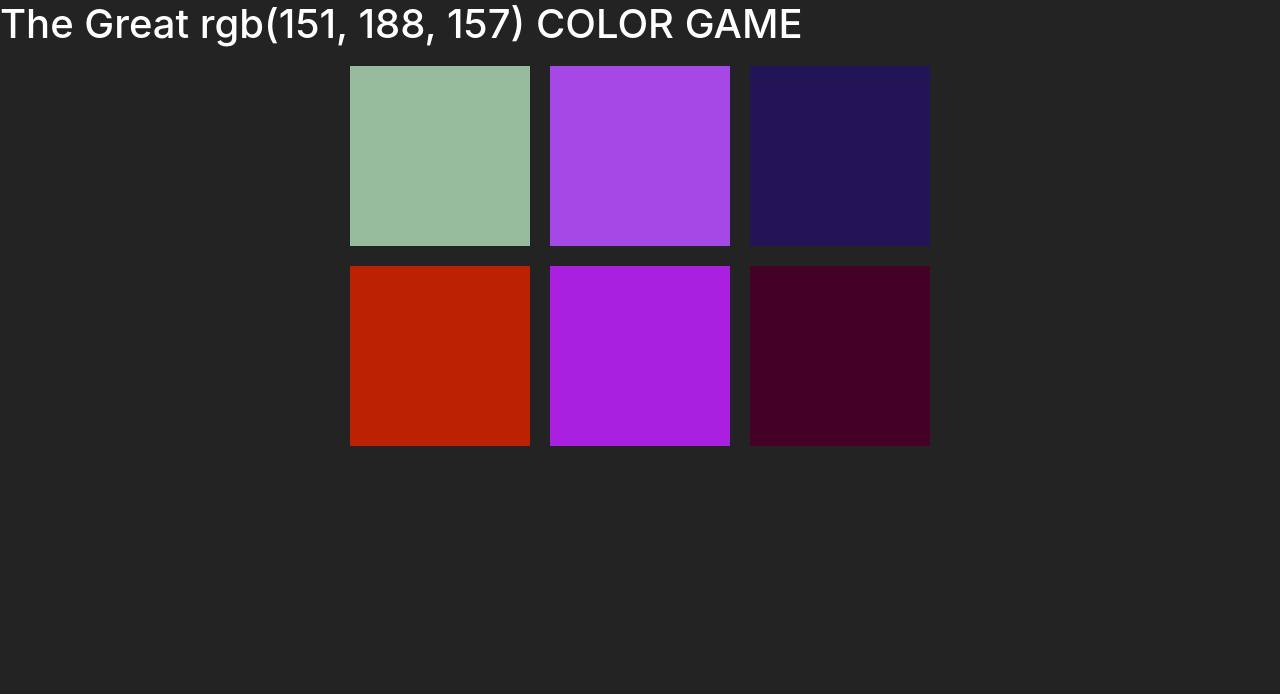
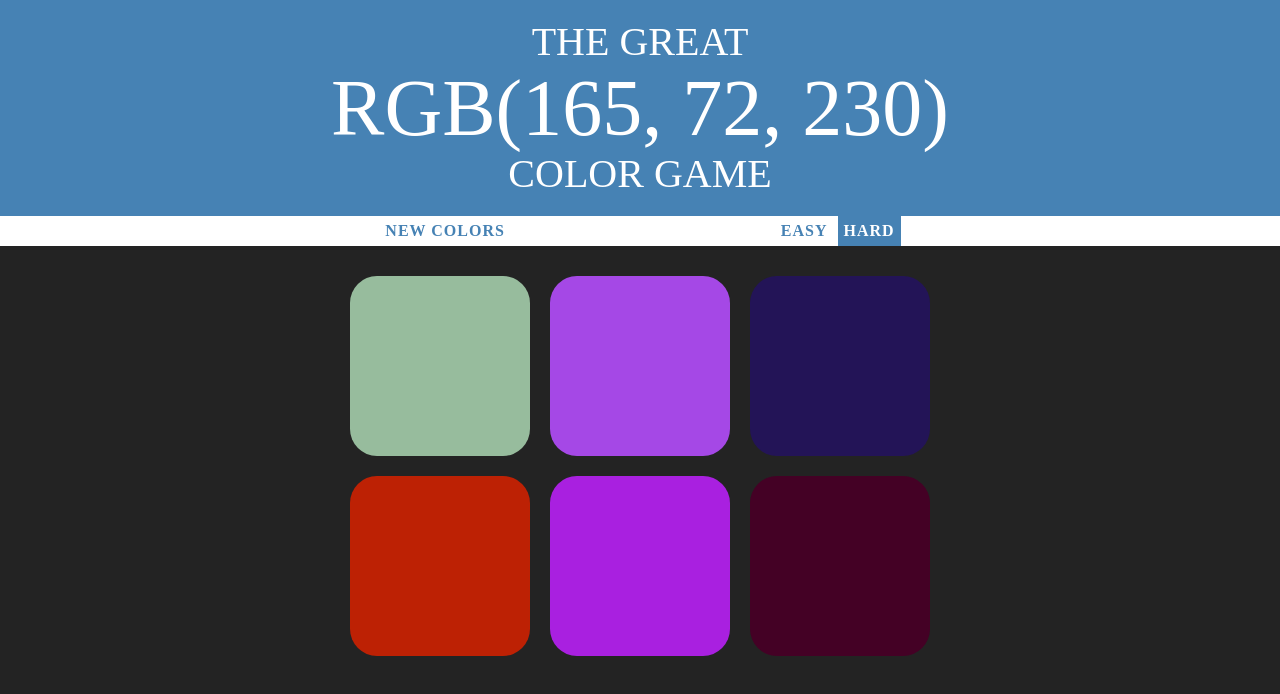
Before and after one commit to SpyrosGeo/ColorGame, a plain HTML site: page index.html in a window 1280 px wide. Drawn offline with nearby package versions, Linux system fonts and the light colour scheme.

Commit message:
done with the code

```diff
--- a/colorgame.css
+++ b/colorgame.css
@@ -1,22 +1,70 @@
 body {
-  background-color: #232323;
+  background: #232323;
+  margin:0;
+  font-family: "Avenir";
 }
+
 .square {
   width: 30%;
   background: purple;
   padding-bottom: 30%;
   float: left;
-  margin:1.66%;
+  margin: 1.66%;
+  border-radius: 15%;
+  transition: background 0.6s;
+  -webkit-transition:background 0.6;
+  -moz-transition:background 0.6;
 }
+
 #container {
-  margin: 0 auto;
+  margin: 20px auto;
   max-width: 600px;
 }
 
 h1 {
-  color:white;
+  color: white;
+  font-weight: normal;
+  text-align: center;
+  line-height: 1.1;
+  background-color: steelblue;
+  margin:0;
+  text-transform: uppercase;
+  padding:20px 0;
+  /* padding-top: 20px;
+  padding-bottom: 20px; */
 }
 
-span {
+#stripe {
+  background-color: white;
+  height: 30px;
+  text-align: center;
+}
+.selected {
+  color:white;
+  background: steelblue;
+}
+#colorDisplay {
+  font-size: 200%;
+}
+button {
+  border:none;
+  background: none;
+  text-transform: uppercase;
+  height: 100%;
+  font-weight: 700;
+  color:steelblue;
+  letter-spacing: 1px;
+  font-size: inherit;
+  transition: all 0.3s;
+  -webkit-transition:all 0.3;
+  -moz-transition:all 0.3;
+  outline: none;
+}
+button:hover {
   color: white;
+  background: steelblue;
 }
+#message {
+  display: inline-block;
+  width: 20%;
+}
--- a/colorgame.js
+++ b/colorgame.js
@@ -1,46 +1,42 @@
-var colors = generateRandomColors(6);
-var squares = document.querySelectorAll('.square');
-var pickedColor = pickColor();
-var colorDisplay = document.getElementById('colorDisplay');
-var messageDisplay = document.querySelector('#message');
+var numSquares = 6;
+var colors = [];
+var pickedColor;
+/////////SELECTORS///////////////////////////////////////////
+var squares = document.querySelectorAll(".square");
+var colorDisplay = document.getElementById("colorDisplay");
+var messageDisplay = document.querySelector("#message");
 var h1 = document.querySelector("h1");
-colorDisplay.textContent = pickedColor;
+var resetButton = document.querySelector("#reset");
+var modeButtons = document.querySelectorAll(".mode");
+////////////////////////////////////////////////////////////
 
-for (var i = 0; i < squares.length; i++) {
-  //initial colos
-  squares[i].style.backgroundColor = colors[i]
-  //add click listeners to squares
-  squares[i].addEventListener('click', function() {
-    //grab color of clicked square
+init();
 
-    var clickedColor = this.style.backgroundColor;
-    //compare color to pickedColor
-    if (clickedColor === pickedColor) {
-      // alert("Correct");
-      messageDisplay.textContent = "Correct!"
-      changeColors(clickedColor);
-      h1.style.backgroundColor = clickedColor;
-    } else {
-      // alert("wrong");
-      this.style.backgroundColor = "#232323";
-      messageDisplay.textContent = "Try Again"
+//RESET BUTTON
+resetButton.addEventListener("click", function() {
+  reset();
+});
+
+/////////FUNCTIONS///////////////////////////////////////////////////
+function init() {
+  //mode buttons event listeners
+  setUpModeButtons();
+  setUpSquares();
+  reset();
 }
-  });
-}
-
-//functions
+//////////////////////////////////////////////////////////////////////
 function changeColors(color) {
   //loo through all squares
   for (var i = 0; i < squares.length; i++) {
     squares[i].style.backgroundColor = color;
   }
 }
-
+/////////////////////////////////////////////////////////////////////
 function pickColor() {
   var random = Math.floor(Math.random() * colors.length);
   return colors[random];
 }
-
+/////////////////////////////////////////////////////////////////////
 function generateRandomColors(num) {
   //make an array
   var arr = [];
@@ -52,7 +48,7 @@ function generateRandomColors(num) {
   //return
   return arr;
 }
-
+////////////////////////////////////////////////////////////////////
 function randomColor() {
   //pick a "red" from 0 - 255
   var r = Math.floor(Math.random() * 256);
@@ -62,3 +58,57 @@ function randomColor() {
   var b = Math.floor(Math.random() * 256);
   return "rgb(" + r + ", " + g + ", " + b + ")";
 }
+////////////////////////////////////////////////////////////////////
+function setUpModeButtons() {
+  for (var i = 0; i < modeButtons.length; i++) {
+    modeButtons[i].addEventListener("click", function() {
+      modeButtons[0].classList.remove("selected");
+      modeButtons[1].classList.remove("selected");
+      this.classList.add("selected");
+      this.textContent === "Easy" ? numSquares = 3 : numSquares = 6;
+      reset();
+    });
+  }
+}
+/////////////////////////////////////////////////////////////////////
+function setUpSquares() {
+  for (var i = 0; i < squares.length; i++) {
+    //add click listeners to squares
+    squares[i].addEventListener("click", function() {
+      //grab color of clicked square
+      var clickedColor = this.style.backgroundColor;
+      //compare color to pickedColor
+      if (clickedColor === pickedColor) {
+        // alert("Correct");
+        messageDisplay.textContent = "Correct!"
+        changeColors(clickedColor);
+        h1.style.backgroundColor = clickedColor;
+        resetButton.textContent = "play again?";
+      } else {
+        // alert("wrong");
+        this.style.backgroundColor = "#232323";
+        messageDisplay.textContent = "Try Again"
+      }
+    });
+  }
+}
+///////////////////////////////////////////////////////////////
+function reset() {
+  colors = generateRandomColors(numSquares);
+  //pick a new random color from array
+  pickedColor = pickColor();
+  //change colorDisplay to match picked Color
+  colorDisplay.textContent = pickedColor;
+  resetButton.textContent = "New Colors";
+  messageDisplay.textContent = "";
+  //change colors of squares
+  for (var i = 0; i < squares.length; i++) {
+    if (colors[i]) {
+      squares[i].style.display = "block";
+      squares[i].style.background = colors[i];
+    } else {
+      squares[i].style.display = "none";
+    }
+  }
+  h1.style.background = "steelblue";
+}
--- a/index.html
+++ b/index.html
@@ -11,9 +11,16 @@
 <link rel="stylesheet" href="colorgame.css">
   </head>
   <body>
-<h1>The Great <span id="colorDisplay">RGB</span> COLOR GAME</h1>
-<div class="">
+<h1>The Great
+  <br>
+  <span id="colorDisplay">RGB</span>
+  <br>
+  Color Game</h1>
+<div id="stripe">
+  <button type="button" name="button" id="reset">New Colors</button>
   <span id="message"></span>
+  <button class="mode" type="button" name="button">Easy</button>
+  <button  class="mode selected"type="button" name="button ">Hard</button>
 
 </div>
 <div id="container">
```
Lines whose indentation alone changed are shown as unchanged.
